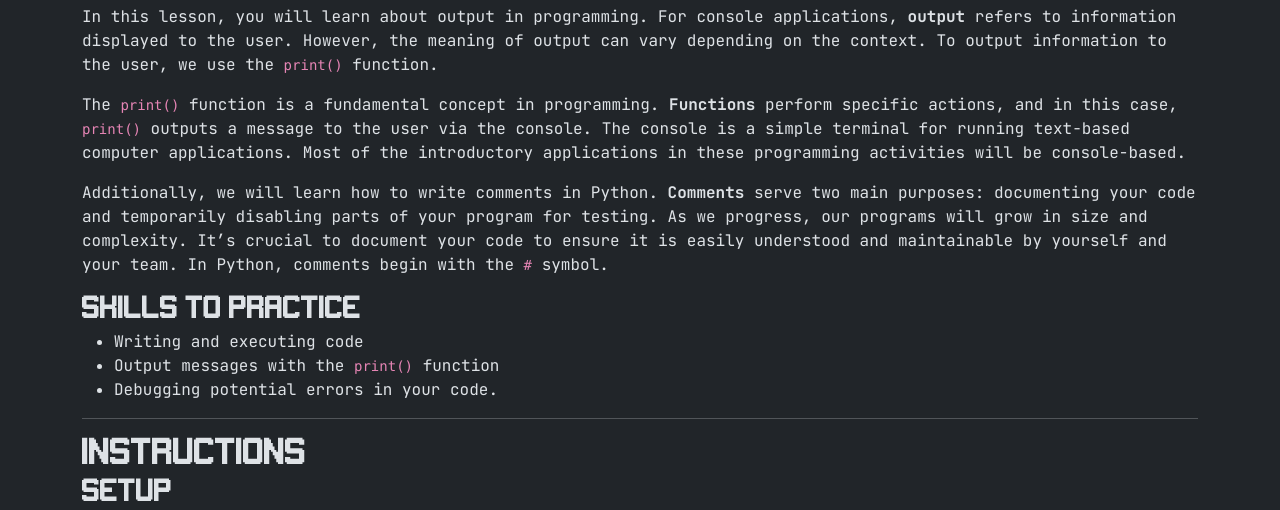
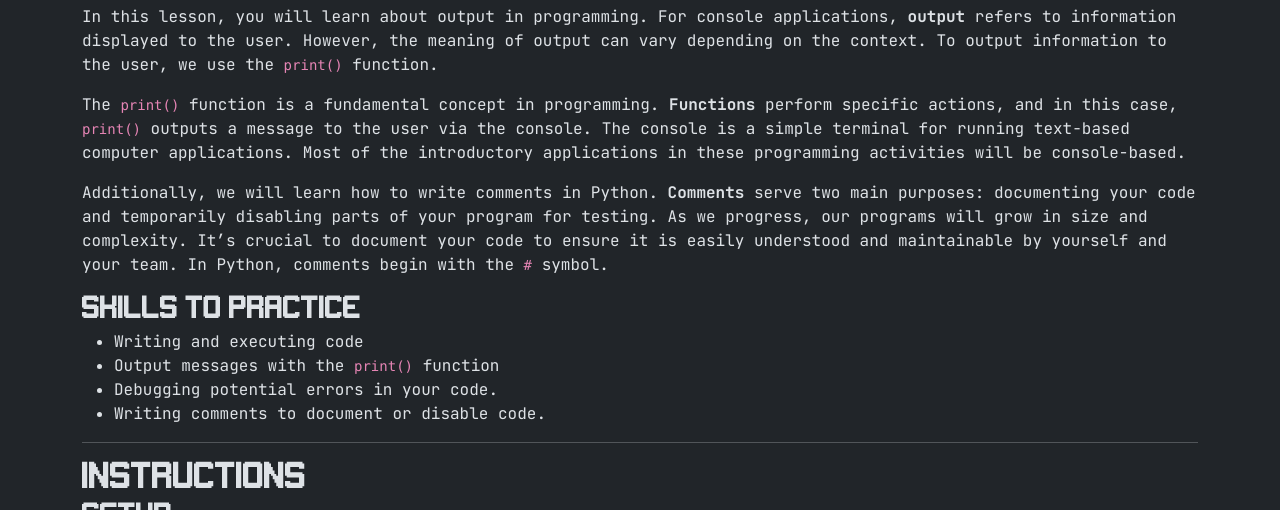
Before and after one commit to amortimer20/sehs-io, an Astro site: page /python-fundamentals/activities/1-1-hello-world in a window 1280 px wide. Shown: the part 205-715 px from the top of the page. Built offline with nearby package versions, Linux system fonts and the light colour scheme; Astro itself is replaced by a stand-in of ours.

Commit message:
Add comments to skills to practice section

```diff
--- a/src/pages/python-fundamentals/activities/1-1-hello-world.md
+++ b/src/pages/python-fundamentals/activities/1-1-hello-world.md
@@ -21,6 +21,7 @@
 - Writing and executing code
 - Output messages with the `print()` function
 - Debugging potential errors in your code.
+- Writing comments to document or disable code.
 
 ---
 
```
